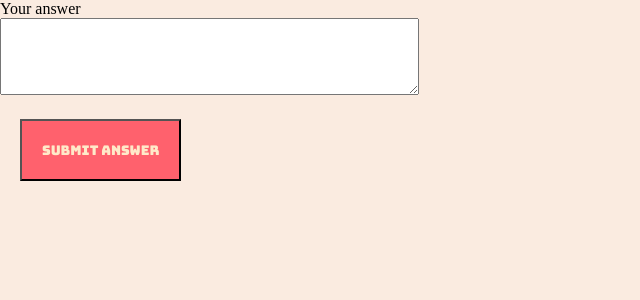
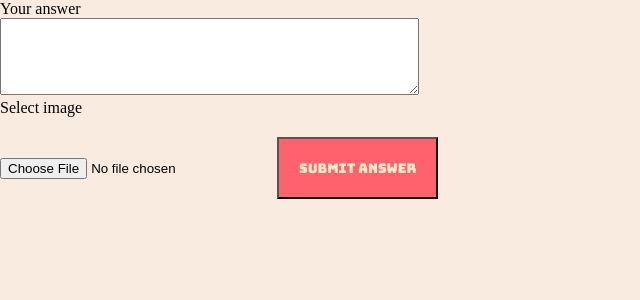
Before and after one commit to RRicsi89/askmate3, a Flask app: page /question/1/new-answer in a window 1280 px wide. Shown: the top 300 px of the page, without its empty margins (0-640 px from the left). Run offline with Flask 2, Linux system fonts and the light colour scheme; some libraries are stand-ins or nearby versions.

Commit message:
add upload picture to answers feature

```diff
--- a/data/answers.csv
+++ b/data/answers.csv
@@ -7,3 +7,4 @@ a020167a-d5c3-45ca-9423-810f65c5d9a6,1647963590,0,a748d9a9-aad1-4b13-a535-0e9d70
 6f8fda00-96ae-4732-b4a1-528303fb9437,1647963687,0,a748d9a9-aad1-4b13-a535-0e9d7057453a,Szia,
 a097a032-c273-4819-b2de-727d36c05aa3,1647963938,0,2,test,
 d385d261-83a8-4c1c-b73e-10b1866da3bb,1647960428,0,0eea5173-1695-478f-a5fe-7ebb3d091d9a,poijpoij,
+0270d7a2-8762-46a9-9b3d-f427db22e2a6,1648027690,0,1aa280b5-a1f0-4804-b93b-00311de600a6,nekem is o,images/klan.png
--- a/data/questions.csv
+++ b/data/questions.csv
@@ -18,3 +18,5 @@ af0a19d0-f80b-4afd-9262-b4d83855db6e,1648026574,0,0,fdsa,fdsa,images/
 526ae8af-dcd7-4a0d-acec-e2c040dbe70a,1648026809,0,0,asdasgghhj,afaf,images/gym.jpg
 13944b73-408a-407b-983b-18406ab3fc07,1648026850,0,0,sssssss,bbbbbbbbbbbbb,images/gym.jpg
 56ef6559-8ec2-4fe8-ac0e-5e53701b8d4e,1648026961,0,0,fffffff,gggggggggggg,
+f7562b88-8d63-4c1d-a6b9-539f1f07311b,1648027105,0,0,puhpiuhpihu,pojpijpiuh,
+1aa280b5-a1f0-4804-b93b-00311de600a6,1648027113,0,0,poijpojipoij,pojipojipoij,images/klan.png
--- a/server.py
+++ b/server.py
@@ -54,9 +54,13 @@ def add_answer(question_id=None):
         return render_template("new_answer.html", question=question)
     if request.method == "POST":
         message = request.form['message']
-        new_answer = {"id": utils.generate_uuid(),"submission_time": utils.get_time(),"vote_number": 0,"question_id": question_id,"message": message,"image":None}
+        new_answer = {"id": utils.generate_uuid(), "submission_time": utils.get_time(), "vote_number": 0, "question_id": question_id, "message": message}
         for key, value in request.form.items():
             new_answer[key] = value
+        image = request.files["image"]
+        if image:
+            image.save(os.path.join(connections.IMAGE_FOLDER_PATH, image.filename))
+            new_answer["image"] = f"images/{image.filename}"
         connections.write_to_file(connections.ANSWERS_PATH, new_answer, connections.ANSWER_HEADERS_CSV)
         return redirect(f"/question/{question_id}")
 
--- a/templates/new_answer.html
+++ b/templates/new_answer.html
@@ -3,9 +3,11 @@
 {% block title %}Add new{% endblock %}
 
 {% block body %}
-    <form action="/question/{{ question['id'] }}/new-answer" method="POST">
+    <form action="/question/{{ question['id'] }}/new-answer" method="POST", enctype="multipart/form-data">
         <label for="message">Your answer</label><br>
         <textarea name="message" id="question_content" cols="50" rows="5" required></textarea><br>
+        <label for="image">Select image</label><br>
+        <input type="file" name="image" id="image" accept="image/jpeg, image/png">
         <button type="submit">Submit answer</button>
     </form>
 {% endblock %}
--- a/templates/question.html
+++ b/templates/question.html
@@ -29,8 +29,11 @@
             {% for key in answer.keys() %}
                 {% if loop.index == 2 %}
                     <td>{{ timestamps[count] }}</td>
+                {% elif loop.last %}
+                    <td><img src="{{ url_for("static", filename=answer[key]) }}"></td>
                 {% elif not (loop.index0 == 0 or loop.index0 == 3) %}
                     <td>{{answer[key]}}</td>
+
                 {% endif %}
             {% endfor %}
         </tr>
```
Also changed, not shown: static/images/klan.png (added).
